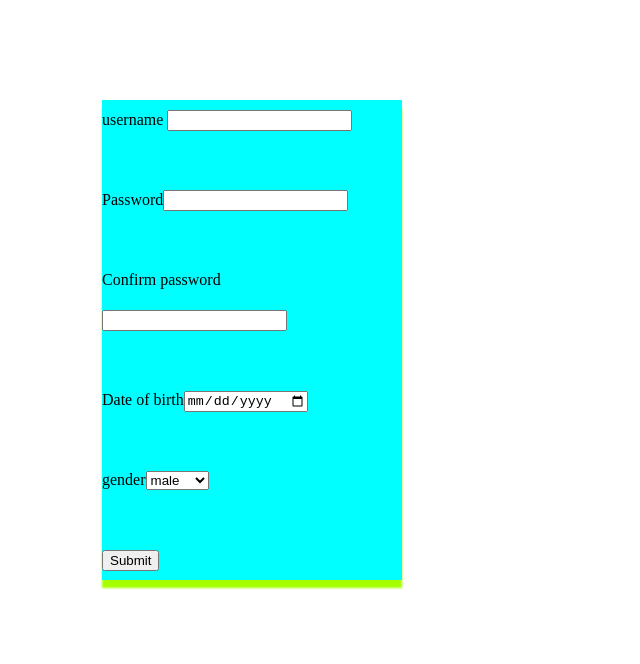
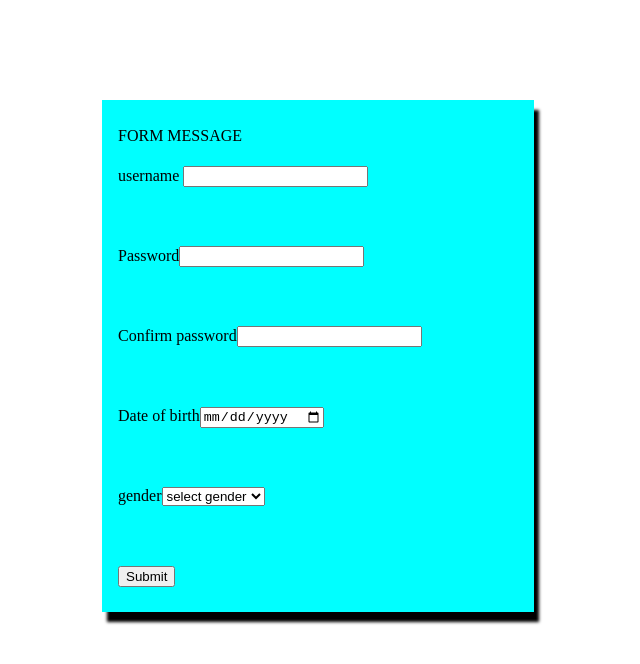
Before and after one commit to sakyibea-esinam-juliet/jsproject, a plain HTML site: page index.html in a window 1280 px wide. Shown: the whole page, without its empty margins (6-646 px from the left). Drawn offline with Linux system fonts and the light colour scheme.

Commit message:
last one

```diff
--- a/index.html
+++ b/index.html
@@ -30,16 +30,18 @@
     <div id="outputBox">i am going</div> -->
 
     <form id="theform">
-      <div id="errormsg" style="color:red;display:none; margin-bottom:15px ;"></div>
-     <label>username</label> <input type="name"><br><br>
+      <div>FORM MESSAGE</div>
+      <div><div id="errormsg" style="color:red;display:none; margin-bottom:15px ;"></div>
+     <label>username</label> <input type="name" required><br><br>
      <label >Password</label><input type="password" id="password1"><br><br>
      <label >Confirm password</label><input type="password" id="confirmpassword" ><br><br>
      <label>Date of birth</label><input type="date"><br><br>
      <label for="gender">gender</label><select name="gender" id="gender">
+      <option value="">select gender</option>
       <option value="male">male</option>
       <option value="female">female</option>
      </select><br><br>
-     <button type="submit">Submit</button>
+     <button type="submit">Submit</button></div>
     </form>
 
   </body>
--- a/style.css
+++ b/style.css
@@ -11,7 +11,8 @@
     margin-left:100px ;
     margin-top: 100px;
     background-color: aqua;
-    max-width: 300px;
+    max-width: 400px;
     line-height: 2.5;
-    box-shadow: 0 8px 2px rgb(166, 255, 0);
+    box-shadow: 5px 10px 3px black;
+    padding: 1rem;
 }
```
